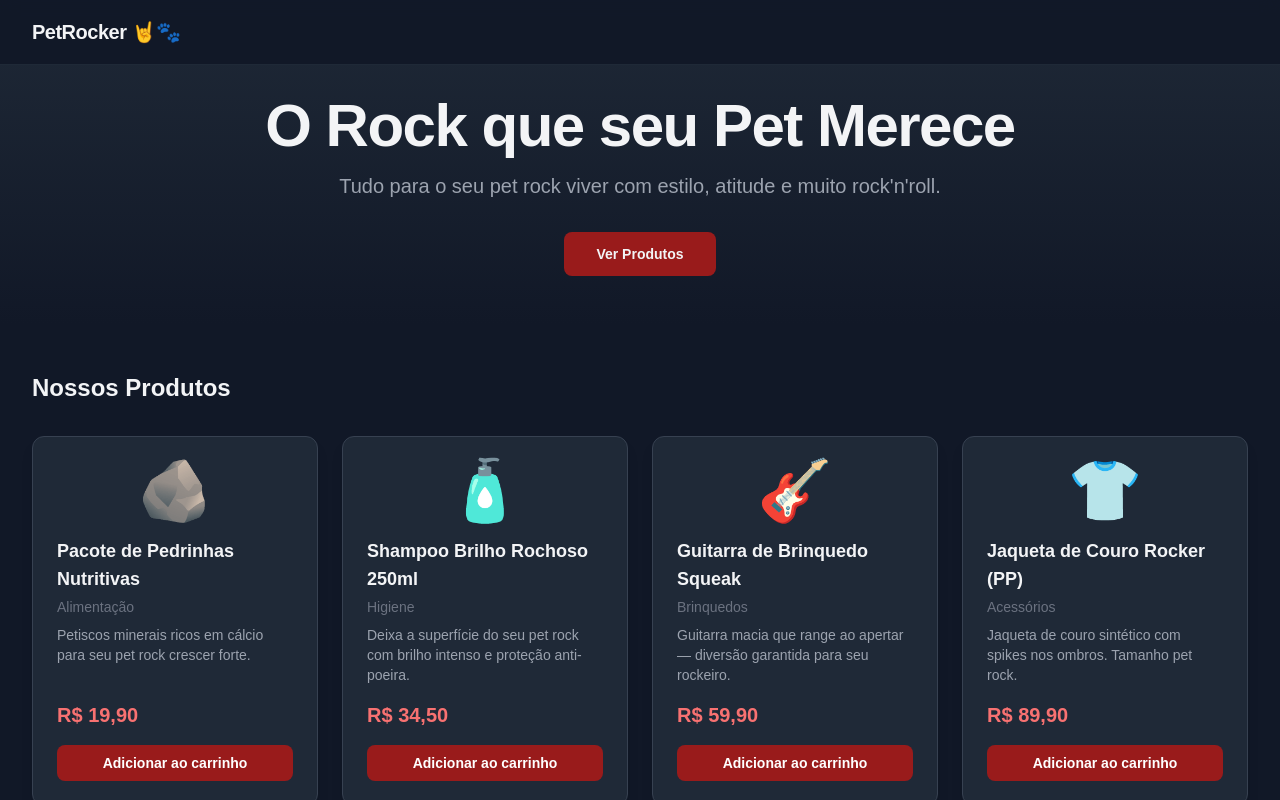
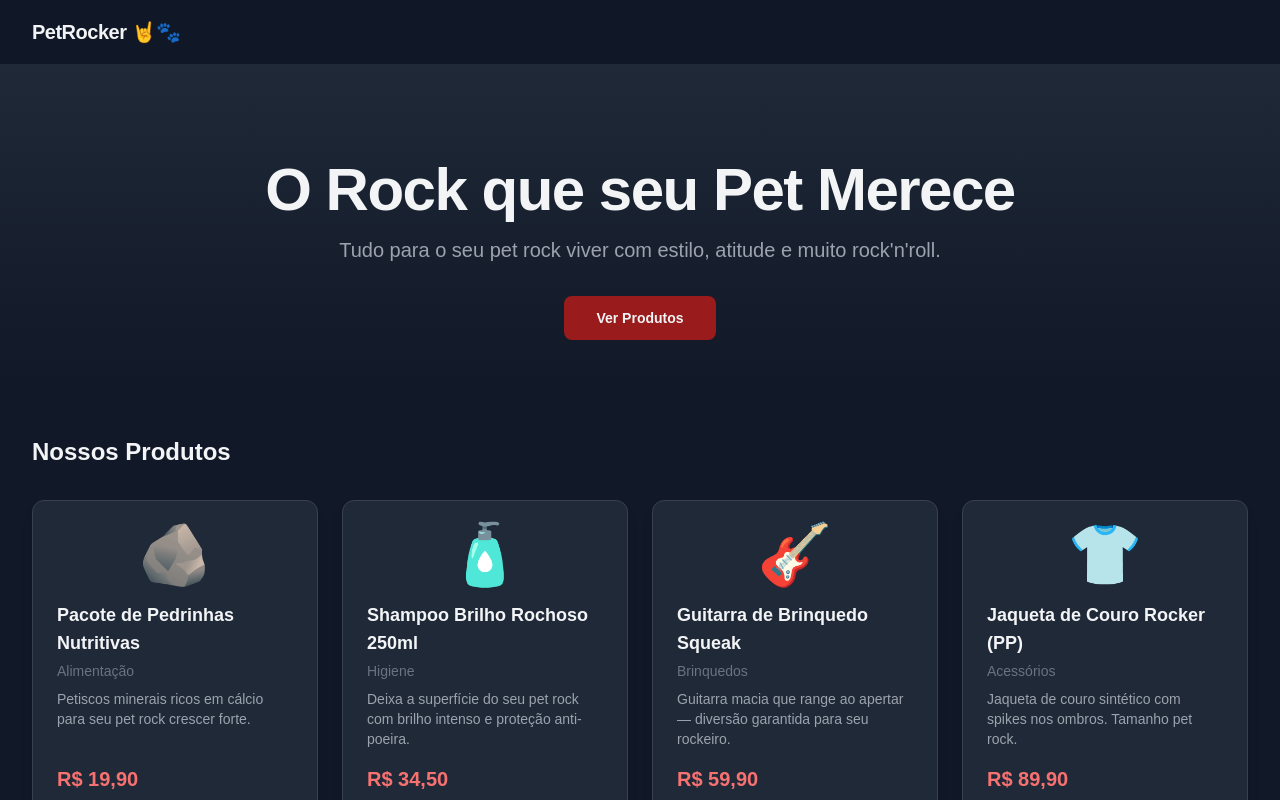
Before and after one commit to vexedray/bigData, a Next.js app: page / in a window 1280 px wide. Shown: the top 800 px of the page. Built offline with nearby package versions, Linux system fonts and the light colour scheme.

Commit message:
feat: carrinho de compras com contexto React

```diff
--- /dev/null
+++ b/app/carrinho/page.tsx
@@ -0,0 +1,125 @@
+"use client";
+
+import Link from "next/link";
+import { useCart } from "@/lib/cart-context";
+
+function formatarPreco(valor: number) {
+  return valor.toLocaleString("pt-BR", {
+    style: "currency",
+    currency: "BRL",
+  });
+}
+
+export default function Carrinho() {
+  const { items, remover, atualizarQuantidade, total } = useCart();
+
+  if (items.length === 0) {
+    return (
+      <div className="min-h-screen flex flex-col pt-16">
+        <main className="flex-1 flex flex-col items-center justify-center gap-4 px-4">
+          <span className="text-6xl">🛒</span>
+          <h1 className="text-2xl font-bold">Carrinho vazio</h1>
+          <p className="text-gray-400">
+            Seu carrinho está esperando por produtos rockeiros!
+          </p>
+          <Link
+            href="/"
+            className="mt-4 inline-block rounded-lg bg-red-800 hover:bg-red-700 px-6 py-3 text-sm font-semibold transition-colors"
+          >
+            Ver produtos
+          </Link>
+        </main>
+      </div>
+    );
+  }
+
+  return (
+    <div className="min-h-screen flex flex-col pt-16">
+      <main className="flex-1 max-w-3xl mx-auto w-full px-4 sm:px-6 lg:px-8 py-8">
+        <h1 className="text-2xl font-bold mb-8">Seu Carrinho</h1>
+
+        <div className="space-y-4">
+          {items.map((item) => (
+            <div
+              key={item.produto.id}
+              className="flex items-center gap-4 rounded-xl bg-gray-800 border border-gray-700 p-4"
+            >
+              <span className="text-4xl">{item.produto.emoji}</span>
+
+              <div className="flex-1 min-w-0">
+                <p className="font-semibold truncate">{item.produto.nome}</p>
+                <p className="text-sm text-gray-400">
+                  {formatarPreco(item.produto.preco)} cada
+                </p>
+              </div>
+
+              <div className="flex items-center gap-2">
+                <button
+                  onClick={() =>
+                    atualizarQuantidade(
+                      item.produto.id,
+                      item.quantidade - 1,
+                    )
+                  }
+                  className="rounded bg-gray-700 hover:bg-gray-600 w-8 h-8 flex items-center justify-center text-sm font-bold transition-colors"
+                >
+                  −
+                </button>
+                <span className="w-8 text-center font-semibold">
+                  {item.quantidade}
+                </span>
+                <button
+                  onClick={() =>
+                    atualizarQuantidade(
+                      item.produto.id,
+                      item.quantidade + 1,
+                    )
+                  }
+                  className="rounded bg-gray-700 hover:bg-gray-600 w-8 h-8 flex items-center justify-center text-sm font-bold transition-colors"
+                >
+                  +
+                </button>
+              </div>
+
+              <p className="font-bold text-red-400 min-w-[90px] text-right">
+                {formatarPreco(item.produto.preco * item.quantidade)}
+              </p>
+
+              <button
+                onClick={() => remover(item.produto.id)}
+                className="text-gray-500 hover:text-red-400 transition-colors text-lg"
+                title="Remover"
+              >
+                ✕
+              </button>
+            </div>
+          ))}
+        </div>
+
+        <div className="mt-8 rounded-xl bg-gray-800 border border-gray-700 p-6">
+          <div className="flex items-center justify-between text-lg">
+            <span className="font-semibold">Total</span>
+            <span className="font-bold text-xl text-red-400">
+              {formatarPreco(total)}
+            </span>
+          </div>
+        </div>
+
+        <div className="mt-8 flex flex-col sm:flex-row gap-4">
+          <Link
+            href="/"
+            className="flex-1 text-center rounded-lg border border-gray-600 hover:bg-gray-800 px-6 py-3 text-sm font-semibold transition-colors"
+          >
+            Continuar comprando
+          </Link>
+          <button
+            onClick={() => alert("Checkout em breve!")}
+            className="flex-1 rounded-lg bg-red-800 hover:bg-red-700 px-6 py-3 text-sm font-semibold transition-colors"
+          >
+            Finalizar compra
+          </button>
+        </div>
+      </main>
+    </div>
+  );
+}
--- a/app/layout.tsx
+++ b/app/layout.tsx
@@ -1,5 +1,7 @@
 import type { Metadata } from "next";
 import "./globals.css";
+import { CartProvider } from "@/lib/cart-context";
+import { Header } from "@/components/Header";
 
 export const metadata: Metadata = {
   title: "PetRocker 🤘🐾 — O Rock que seu Pet Merece",
@@ -14,7 +16,12 @@ export default function RootLayout({
 }>) {
   return (
     <html lang="pt-BR">
-      <body className="bg-gray-900 text-gray-100 antialiased">{children}</body>
+      <body className="bg-gray-900 text-gray-100 antialiased">
+        <CartProvider>
+          <Header />
+          {children}
+        </CartProvider>
+      </body>
     </html>
   );
 }
--- a/app/page.tsx
+++ b/app/page.tsx
@@ -1,24 +1,37 @@
+"use client";
+
+import { useState } from "react";
 import { produtos } from "@/lib/produtos";
+import { useCart } from "@/lib/cart-context";
+
+function formatarPreco(valor: number) {
+  return valor.toLocaleString("pt-BR", {
+    style: "currency",
+    currency: "BRL",
+  });
+}
 
 export default function Home() {
+  const { adicionar } = useCart();
+  const [adicionadoId, setAdicionadoId] = useState<string | null>(null);
+
+  function handleAdicionar(produto: (typeof produtos)[number]) {
+    adicionar(produto);
+    setAdicionadoId(produto.id);
+    setTimeout(() => setAdicionadoId(null), 1500);
+  }
+
   return (
     <div className="min-h-screen flex flex-col">
-      <header className="fixed top-0 left-0 right-0 z-50 bg-gray-900/95 backdrop-blur border-b border-gray-800">
-        <div className="max-w-7xl mx-auto px-4 sm:px-6 lg:px-8 h-16 flex items-center">
-          <span className="text-xl font-bold tracking-tight">
-            PetRocker 🤘🐾
-          </span>
-        </div>
-      </header>
-
-      <main className="flex-1">
-        <section className="pt-24 pb-12 px-4 text-center bg-gradient-to-b from-gray-800 to-gray-900">
+      <main className="flex-1 pt-16">
+        <section className="pb-12 px-4 text-center bg-gradient-to-b from-gray-800 to-gray-900">
+          <div className="pt-24">
             <h1 className="text-4xl sm:text-5xl lg:text-6xl font-extrabold tracking-tight">
               O Rock que seu Pet Merece
             </h1>
             <p className="mt-4 text-lg sm:text-xl text-gray-400 max-w-2xl mx-auto">
               Tudo para o seu pet rock viver com estilo, atitude e muito
-            rock'n'roll.
+              rock&apos;n&apos;roll.
             </p>
             <a
               href="#produtos"
@@ -26,6 +39,7 @@ export default function Home() {
             >
               Ver Produtos
             </a>
+          </div>
         </section>
 
         <section
@@ -46,7 +60,7 @@ export default function Home() {
                   {p.descricao}
                 </p>
                 <p className="text-xl font-bold mt-4 text-red-400">
-                  R$ {p.preco.toFixed(2).replace(".", ",")}
+                  {formatarPreco(p.preco)}
                 </p>
                 {!p.emEstoque && (
                   <span className="mt-2 inline-block rounded bg-red-900/60 text-red-300 text-xs font-semibold px-2.5 py-1 text-center">
@@ -55,13 +69,16 @@ export default function Home() {
                 )}
                 <button
                   disabled={!p.emEstoque}
+                  onClick={() => handleAdicionar(p)}
                   className={`mt-4 w-full rounded-lg px-4 py-2 text-sm font-semibold transition-colors ${
                     p.emEstoque
                       ? "bg-red-800 hover:bg-red-700 text-white"
                       : "bg-gray-700 text-gray-500 cursor-not-allowed"
                   }`}
                 >
-                  Adicionar ao carrinho
+                  {adicionadoId === p.id
+                    ? "✓ Adicionado!"
+                    : "Adicionar ao carrinho"}
                 </button>
               </div>
             ))}
--- /dev/null
+++ b/components/Header.tsx
@@ -0,0 +1,29 @@
+"use client";
+
+import Link from "next/link";
+import { useCart } from "@/lib/cart-context";
+
+export function Header() {
+  const { totalItens } = useCart();
+
+  return (
+    <header className="fixed top-0 left-0 right-0 z-50 bg-gray-900/95 backdrop-blur border-b border-gray-800">
+      <div className="max-w-7xl mx-auto px-4 sm:px-6 lg:px-8 h-16 flex items-center justify-between">
+        <Link href="/" className="text-xl font-bold tracking-tight">
+          PetRocker 🤘🐾
+        </Link>
+        {totalItens > 0 && (
+          <Link
+            href="/carrinho"
+            className="relative text-2xl hover:opacity-80 transition-opacity"
+          >
+            🛒
+            <span className="absolute -top-2 -right-2 bg-red-600 text-white text-xs font-bold rounded-full min-w-[20px] h-5 flex items-center justify-center px-1">
+              {totalItens}
+            </span>
+          </Link>
+        )}
+      </div>
+    </header>
+  );
+}
--- /dev/null
+++ b/lib/cart-context.tsx
@@ -0,0 +1,100 @@
+"use client";
+
+import {
+  createContext,
+  useContext,
+  useState,
+  useCallback,
+  useMemo,
+  type ReactNode,
+} from "react";
+import type { Produto } from "@/types";
+
+export interface CartItem {
+  produto: Produto;
+  quantidade: number;
+}
+
+interface CartContextType {
+  items: CartItem[];
+  adicionar: (produto: Produto) => void;
+  remover: (id: string) => void;
+  atualizarQuantidade: (id: string, quantidade: number) => void;
+  limpar: () => void;
+  total: number;
+  totalItens: number;
+}
+
+const CartContext = createContext<CartContextType | undefined>(undefined);
+
+export function CartProvider({ children }: { children: ReactNode }) {
+  const [items, setItems] = useState<CartItem[]>([]);
+
+  const adicionar = useCallback((produto: Produto) => {
+    setItems((prev) => {
+      const existente = prev.find((i) => i.produto.id === produto.id);
+      if (existente) {
+        return prev.map((i) =>
+          i.produto.id === produto.id
+            ? { ...i, quantidade: i.quantidade + 1 }
+            : i,
+        );
+      }
+      return [...prev, { produto, quantidade: 1 }];
+    });
+  }, []);
+
+  const remover = useCallback((id: string) => {
+    setItems((prev) => prev.filter((i) => i.produto.id !== id));
+  }, []);
+
+  const atualizarQuantidade = useCallback((id: string, quantidade: number) => {
+    if (quantidade <= 0) {
+      setItems((prev) => prev.filter((i) => i.produto.id !== id));
+    } else {
+      setItems((prev) =>
+        prev.map((i) =>
+          i.produto.id === id ? { ...i, quantidade } : i,
+        ),
+      );
+    }
+  }, []);
+
+  const limpar = useCallback(() => {
+    setItems([]);
+  }, []);
+
+  const total = useMemo(
+    () => items.reduce((acc, i) => acc + i.produto.preco * i.quantidade, 0),
+    [items],
+  );
+
+  const totalItens = useMemo(
+    () => items.reduce((acc, i) => acc + i.quantidade, 0),
+    [items],
+  );
+
+  return (
+    <CartContext.Provider
+      value={{
+        items,
+        adicionar,
+        remover,
+        atualizarQuantidade,
+        limpar,
+        total,
+        totalItens,
+      }}
+    >
+      {children}
+    </CartContext.Provider>
+  );
+}
+
+export function useCart() {
+  const context = useContext(CartContext);
+  if (!context) {
+    throw new Error("useCart deve ser usado dentro de um CartProvider");
+  }
+  return context;
+}
```
Lines whose indentation alone changed are shown as unchanged.
